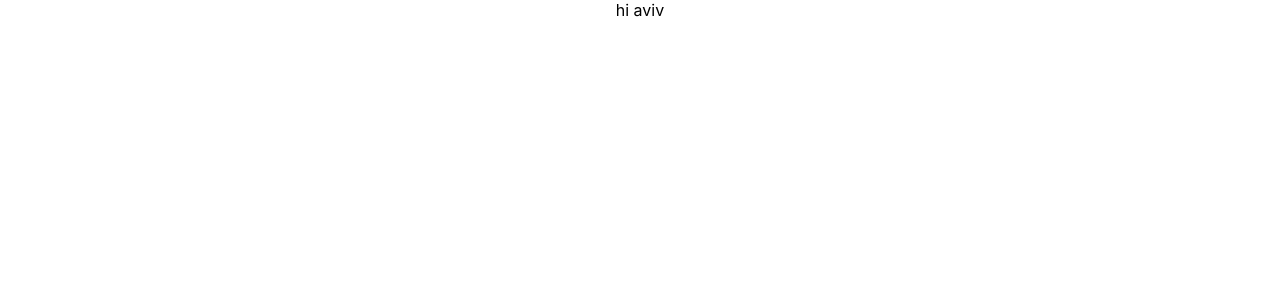
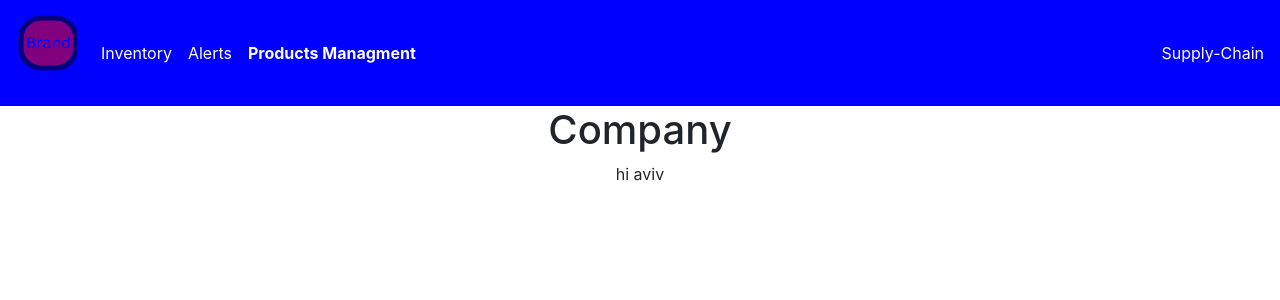
Before and after one commit to avivsab/supply-chain, a React (Create React App) app: page / in a window 1280 px wide. Shown: the top 300 px of the page. Built offline with nearby package versions, Linux system fonts and the light colour scheme.

Commit message:
initial app state

```diff
--- a/package.json
+++ b/package.json
@@ -6,9 +6,12 @@
     "@testing-library/jest-dom": "^4.2.4",
     "@testing-library/react": "^9.5.0",
     "@testing-library/user-event": "^7.2.1",
+    "bootstrap": "^4.5.2",
     "react": "^16.13.1",
     "react-dom": "^16.13.1",
-    "react-scripts": "3.4.3"
+    "react-scripts": "3.4.3",
+    "reactstrap": "^8.5.1",
+    "styled-components": "^5.2.0"
   },
   "scripts": {
     "start": "react-scripts start",
--- a/public/index.html
+++ b/public/index.html
@@ -2,19 +2,19 @@
 <html lang="en">
   <head>
     <meta charset="utf-8" />
-    <link rel="icon" href="%PUBLIC_URL%/favicon.ico" />
+    <!-- <link rel="icon" href="%PUBLIC_URL%/favicon.ico" /> -->
     <meta name="viewport" content="width=device-width, initial-scale=1" />
     <meta name="theme-color" content="#000000" />
     <meta
       name="description"
       content="Web site created using create-react-app"
     />
-    <link rel="apple-touch-icon" href="%PUBLIC_URL%/logo192.png" />
+    <!-- <link rel="apple-touch-icon" href="%PUBLIC_URL%/logo192.png" /> -->
     <!--
       manifest.json provides metadata used when your web app is installed on a
       user's mobile device or desktop. See https://developers.google.com/web/fundamentals/web-app-manifest/
     -->
-    <link rel="manifest" href="%PUBLIC_URL%/manifest.json" />
+    <!-- <link rel="manifest" href="%PUBLIC_URL%/manifest.json" /> -->
     <!--
       Notice the use of %PUBLIC_URL% in the tags above.
       It will be replaced with the URL of the `public` folder during the build.
--- a/src/App.css
+++ b/src/App.css
@@ -1,3 +1,7 @@
 .App {
   text-align: center;
 }
+
+.nav-text {
+  color: #fff;
+}
--- a/src/App.js
+++ b/src/App.js
@@ -1,9 +1,10 @@
 import React from 'react';
 import './App.css';
-
+import {Header} from './components/Header'
 function App() {
   return (
     <div className="App">
+      <Header/>
       hi aviv
     </div>
   );
--- /dev/null
+++ b/src/components/Header.js
@@ -0,0 +1,10 @@
+import React from 'react'
+import CompanyNavbarBrand from './Navbar'
+export const Header = (params) => {
+   return (
+    <div>
+    <CompanyNavbarBrand/>
+     <h1>Company</h1>
+    </div>
+    )
+}
--- /dev/null
+++ b/src/components/Logo.js
@@ -0,0 +1,12 @@
+import React from 'react'
+
+export default function Logo() {
+  return (
+    <svg width="61" height="80">
+      <rect x="5" y="5" rx="20" ry="20" width="55" height="50"
+      style={{fill:'red',stroke:'black',strokeWidth:5,opacity:0.5}}  />
+          <text x="10" y="35" fontFamily="Verdana" fontSize="15" fill="blue">Brand</text>
+      Sorry, your browser does not support inline SVG.
+    </svg>
+  )
+}
--- /dev/null
+++ b/src/components/Navbar.css
@@ -0,0 +1,4 @@
+.logo {
+    color: yellow;
+    /* background-image: url(./logo.svg); */
+}
--- /dev/null
+++ b/src/components/Navbar.js
@@ -0,0 +1,88 @@
+import React, { useState } from 'react';
+import {
+  Collapse,
+  Navbar,
+  NavbarToggler,
+  NavbarBrand,
+  Nav,
+  NavItem,
+  NavLink,
+  UncontrolledDropdown,
+  DropdownToggle,
+  DropdownMenu,
+  DropdownItem,
+  NavbarText
+} from 'reactstrap';
+import Logo from './Logo'
+import './Navbar.css'
+import styled from 'styled-components'
+const MainBlueNav = styled.div`
+    background-color: blue;
+`;
+
+const Boldlink = styled.span`
+  font-weight: bold;
+`;
+
+const Upper = styled.span`
+  text-transform: uppercase
+`;
+
+
+const CompanyNavbarBrand = (props) => {
+  const [isOpen, setIsOpen] = useState(false);
+
+  const toggle = () => setIsOpen(!isOpen);
+
+  return (
+
+    <MainBlueNav>
+
+      <Navbar light expand="md">
+        <NavbarBrand href="/">
+         <Logo/>
+
+        </NavbarBrand>
+        <NavbarToggler onClick={toggle} />
+        <Collapse isOpen={isOpen} navbar>
+          <Nav className="mr-auto text-white" navbar>
+            <NavItem >
+              <NavLink href="/components/" className='text-white'>Inventory</NavLink>
+            </NavItem>
+            <NavItem >
+              <NavLink className='text-white' href="https://github.com/reactstrap/reactstrap">Alerts</NavLink>
+            </NavItem>
+            <UncontrolledDropdown nav inNavbar>
+             <DropdownToggle nav>
+              <Boldlink className='text-white'>
+                Products Managment
+              </Boldlink>
+              </DropdownToggle>
+
+              <DropdownMenu right>
+                <DropdownItem>
+              <Upper>
+                  warehouse north
+              </Upper>
+                </DropdownItem>
+                <DropdownItem>
+                <Upper>
+                  warehouse west
+              </Upper>
+                </DropdownItem>
+                <DropdownItem divider />
+                <DropdownItem>
+                  Main Page
+                </DropdownItem>
+              </DropdownMenu>
+            </UncontrolledDropdown>
+          </Nav>
+          <NavbarText className='text-white'>Supply-Chain</NavbarText>
+        </Collapse>
+      </Navbar>
+    </MainBlueNav>
+  );
+}
+
+
+export default CompanyNavbarBrand;
--- a/src/index.js
+++ b/src/index.js
@@ -2,6 +2,7 @@ import React from 'react';
 import ReactDOM from 'react-dom';
 import './index.css';
 import App from './App';
+import 'bootstrap/dist/css/bootstrap.min.css';
 // import * as serviceWorker from './serviceWorker';
 
 ReactDOM.render(
```
Also changed, not shown: 1 other file (tests, documents, lock files or other folders).
